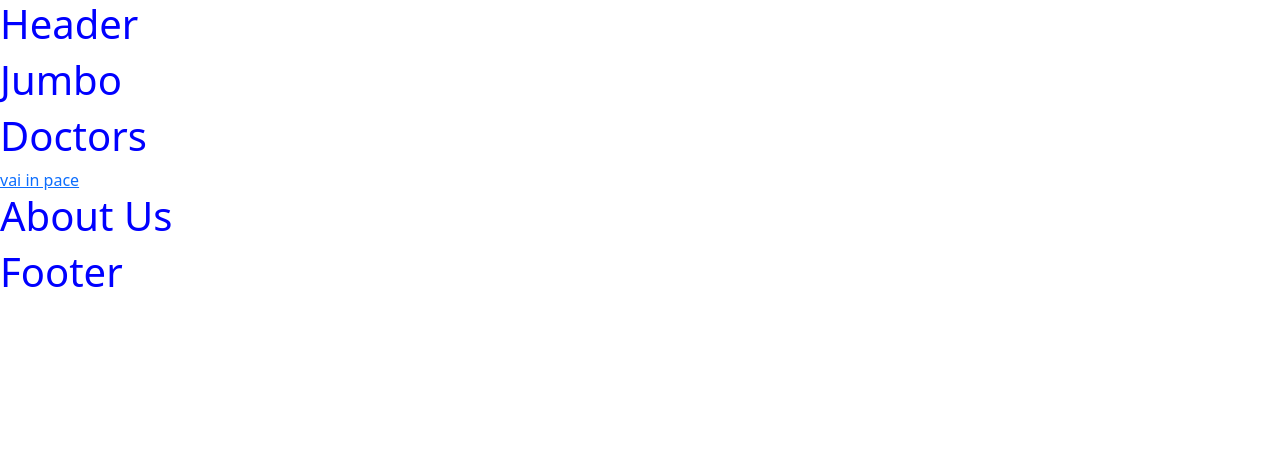
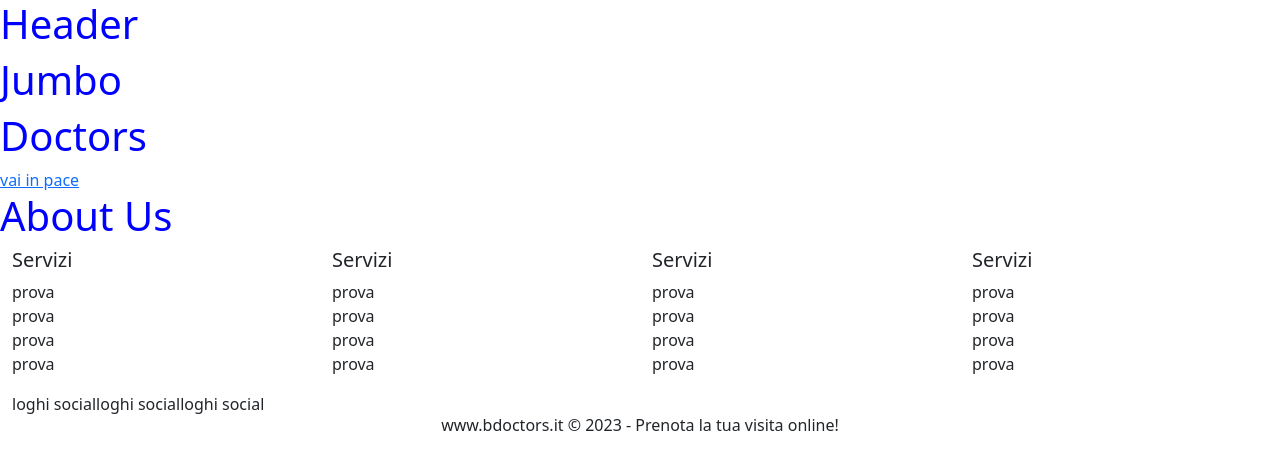
Before and after one commit to NicholasConti/bdoctor-front, a Vue app: page / in a window 1280 px wide. Shown: the top 470 px of the page. Built offline with nearby package versions, Linux system fonts and the light colour scheme.

Commit message:
feat: footer structure

```diff
--- a/src/components/FooterApp.vue
+++ b/src/components/FooterApp.vue
@@ -5,11 +5,59 @@ export default {
 </script>
 
 <template>
-    <h1>Footer</h1>
+    <footer class="container-fluid">
+        <div class="row">
+            <div class="col-12 col-md-4 col-lg-3 ">
+                <h5>Servizi</h5>
+                <ul>
+                    <li>prova</li>
+                    <li>prova</li>
+                    <li>prova</li>
+                    <li>prova</li>
+                </ul>
+            </div>
+            <div class="col-12 col-md-4 col-lg-3">
+                <h5>Servizi</h5>
+                <ul>
+                    <li>prova</li>
+                    <li>prova</li>
+                    <li>prova</li>
+                    <li>prova</li>
+                </ul>
+            </div>
+            <div class="col-12 col-md-4 col-lg-3">
+                <h5>Servizi</h5>
+                <ul>
+                    <li>prova</li>
+                    <li>prova</li>
+                    <li>prova</li>
+                    <li>prova</li>
+                </ul>
+            </div>
+            <div class="col-12 col-md-4 col-lg-3">
+                <h5>Servizi</h5>
+                <ul>
+                    <li>prova</li>
+                    <li>prova</li>
+                    <li>prova</li>
+                    <li>prova</li>
+                </ul>
+            </div>
+        </div>
+        <div>
+            <span>loghi social</span>
+            <span>loghi social</span>
+            <span>loghi social</span>
+        </div>
+        <h6 class="text-center">www.bdoctors.it © 2023 - Prenota la tua visita online!</h6>
+    </footer>
 </template>
 
 <style lang="scss" scoped>
-h1 {
-    color: blue
+
+ul{
+    list-style: none;
+    padding-left: 0;
 }
+
 </style>
```
